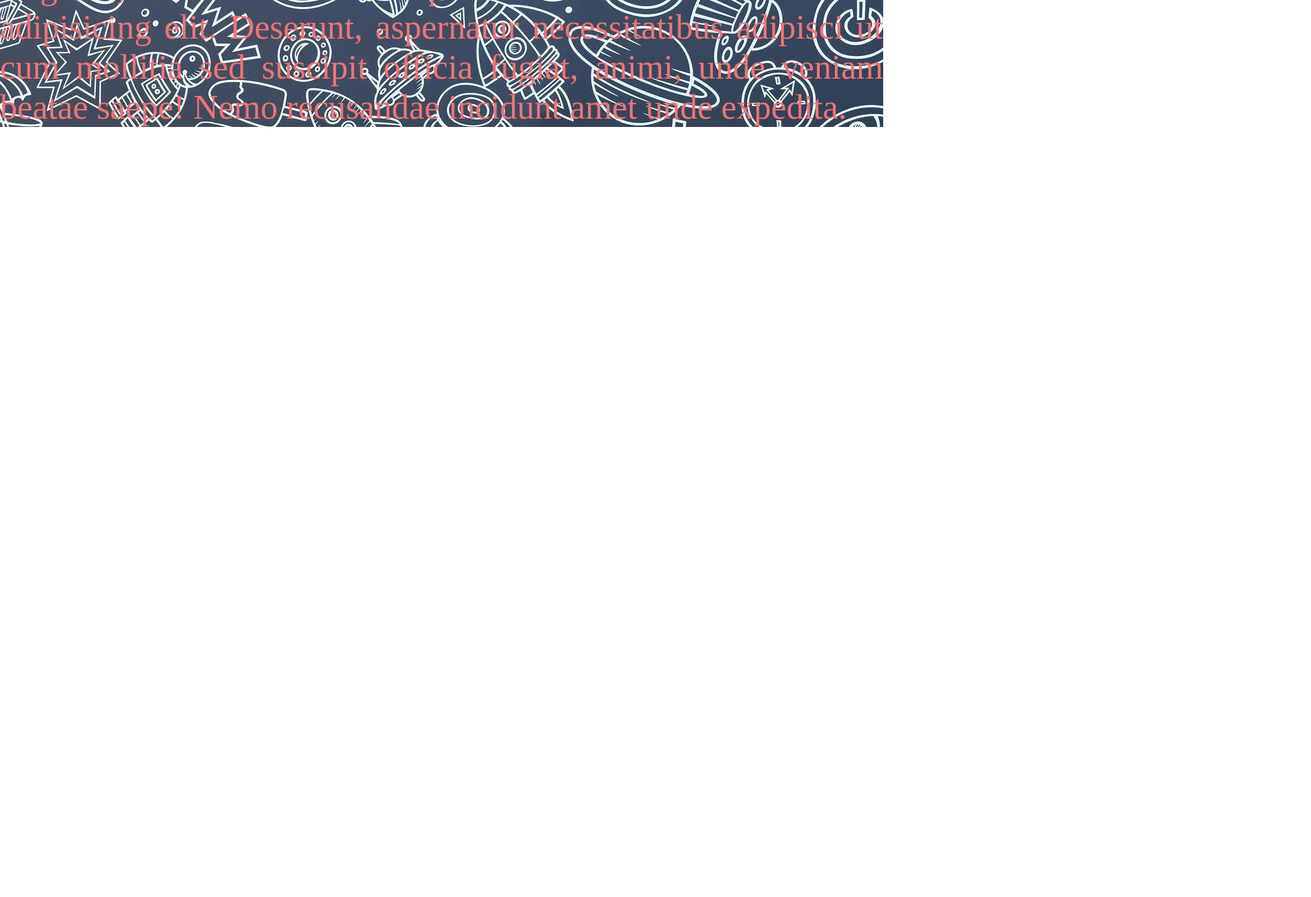
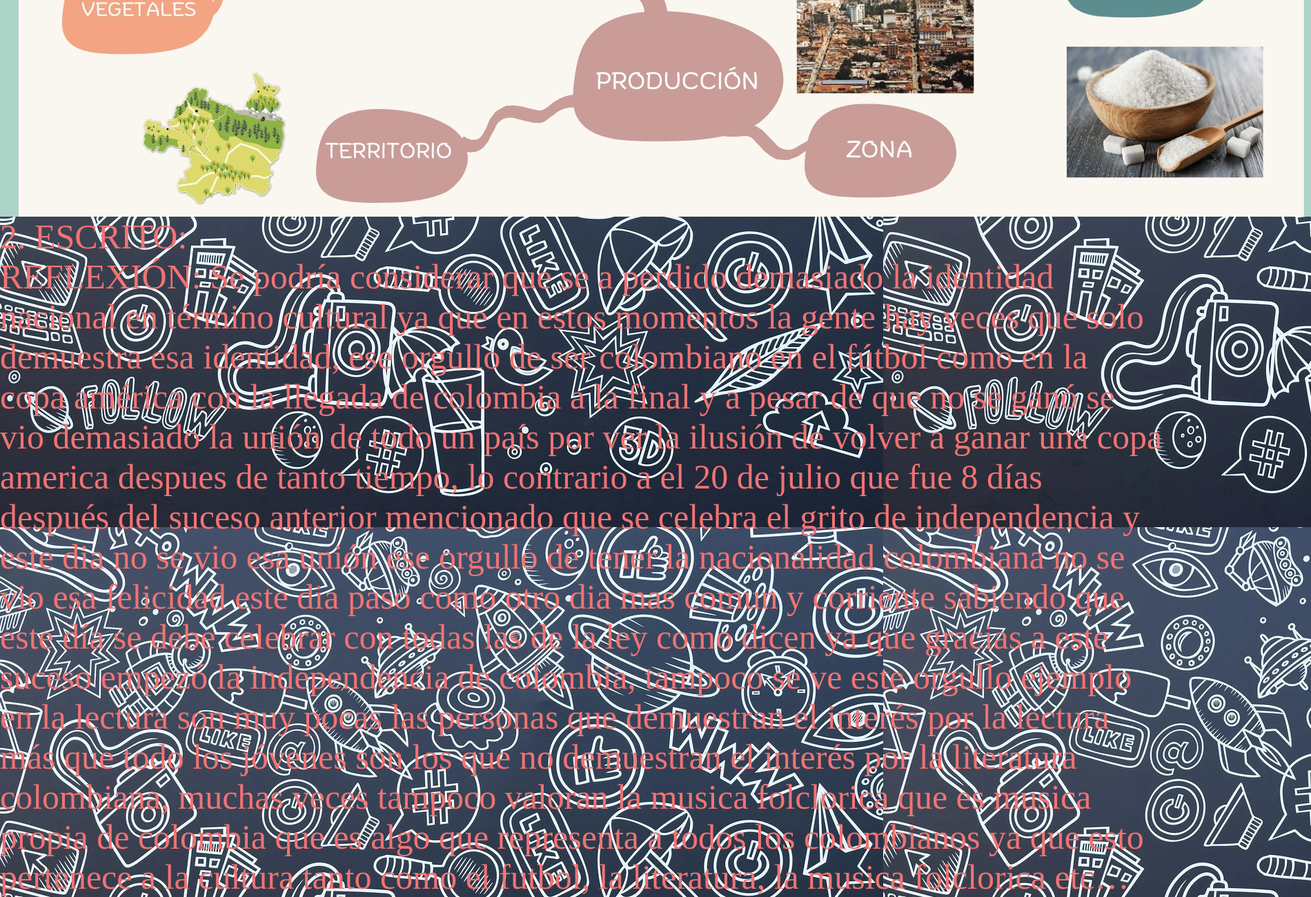
Before and after one commit to jimeag/PAGINA-8-4, a plain HTML site: page sociales2.html in a window 1280 px wide. Shown: the part 942-2242 px from the top of the page at 69% size, 1900 px wide, since content can reach past the window. Before the commit the page ends 1126 px from the top, so only its background shows below. Drawn offline with Linux system fonts and the light colour scheme.

Commit message:
actualizacion 4

```diff
--- a/estilos.css
+++ b/estilos.css
@@ -25,8 +25,14 @@ background-image: url("circuitoelectrico.jpg");
 }
 
 .imagtec2{
-height: 300px;
-width: 350px;
+height: 500px;
+width: 1000px;
 background-image:url(circuitoelectrico1.jpg) ;
 
 }
+
+.imagsociales{
+height: 1000px;
+width: 1900px;
+background-image: url(MapaMentalsociales1.jpg);
+}
--- a/menu.css
+++ b/menu.css
@@ -29,7 +29,7 @@ ul, ol {
 }
 
 .nav li a:hover {
-    background-color: #f63737;
+    background-color: #1900ff;
 }
 
 .nav li ul {
--- a/sociales2.html
+++ b/sociales2.html
@@ -58,10 +58,36 @@
 <div class="texto">
     ASIGNATURA DE SOCIALES <br><br>
 
-Lorem ipsum dolor sit amet consectetur adipisicing elit. Assumenda similique dolore cumque, at, ab unde possimus porro id blanditiis, officia itaque! Placeat aliquam autem dolore delectus dicta reiciendis quam accusamus!
-Lorem ipsum dolor sit, amet consectetur adipisicing elit. Animi iure fuga commodi. Odit velit delectus labore dolore. Sequi molestias amet velit tenetur possimus est fuga delectus neque quisquam, eaque voluptatum?
-Lorem ipsum dolor sit amet consectetur adipisicing elit. Minima perspiciatis nihil commodi hic beatae laudantium recusandae aliquid porro tempora. Autem cum delectus nam amet laboriosam consequuntur reiciendis! Eligendi, est deleniti.
-    Lorem ipsum dolor sit amet consectetur adipisicing elit. Deserunt, aspernatur necessitatibus adipisci ut cum mollitia sed suscipit officia fugiat, animi, unde veniam beatae saepe! Nemo recusandae incidunt amet unde expedita.
+<div class="imagsociales">
+
+
+</div>
+
+2. ESCRITO:
+
+<p>REFLEXIÓN: Se podría considerar que se a perdido demasiado la identidad</p>
+<p>nacional en término cultural ya que en estos momentos la gente hay veces que solo</p>
+<p>demuestra esa identidad, ese orgullo de ser colombiano en el fútbol como en la</p>
+<p>copa américa con la llegada de colombia a la final y a pesar de que no se ganó se</p>
+<p>vio demasiado la unión de todo un país por ver la ilusión de volver a ganar una copa</p>
+<p>america despues de tanto tiempo, lo contrario a el 20 de julio que fue 8 días</p>
+<p>después del suceso anterior mencionado que se celebra el grito de independencia y</p>
+<p>este dia no se vio esa unión ese orgullo de tener la nacionalidad colombiana no se</p>
+<p>vio esa felicidad este dia paso como otro dia mas comun y corriente sabiendo que</p>
+<p>este día se debe celebrar con todas las  de la ley como dicen ya que gracias a este</p>
+<p>suceso empezó la independencia de colombia, tampoco se ve este orgullo ejemplo</p>
+<p>en la lectura son muy pocas las personas que demuestran el interés por la lectura</p>
+<p>más que todo los jóvenes son los que no demuestran el interés por la literatura</p>
+<p>colombiana, muchas veces tampoco valoran la musica folclorica que es musica</p>
+<p>propia de colombia que es algo que representa a todos los colombianos ya que esto</p>
+<p>pertenece a la cultura tanto como el futbol,  la literatura, la musica folclorica etc…</p>
+
+
+
+
+
+
+
 
 </div>
 
```
Also changed, not shown: MapaMentalsociales1.jpg (added).
